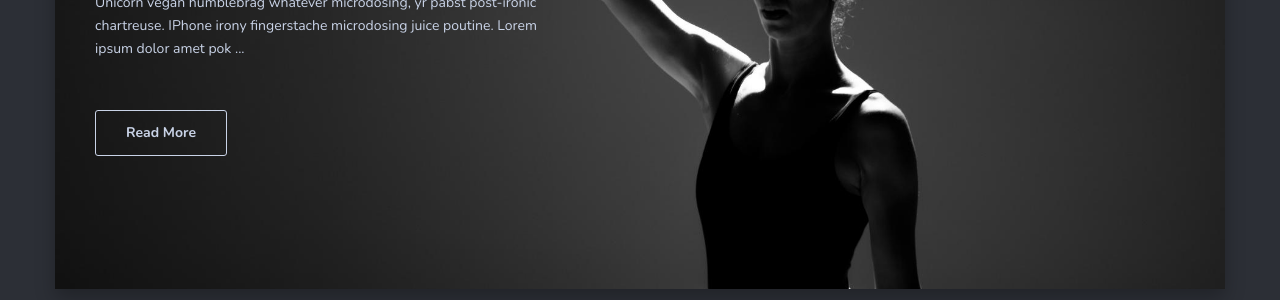
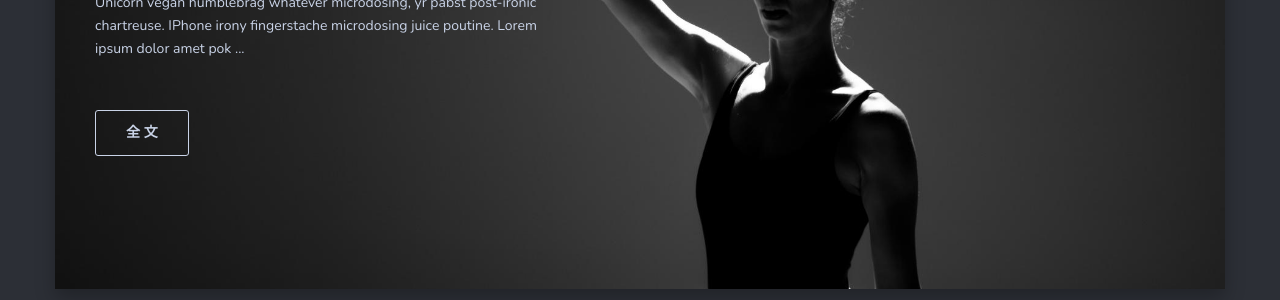
Before and after one commit to D-BI-TECH/D-BI-TECH.github.io, a Jekyll site: the page built from index.html, in a window 1280 px wide and 900 px high. Shown: the part 406-706 px from the top of the window. Built offline with Jekyll 4.4.1, drawn with Linux system fonts in a browser that asks for light colours; nearby versions of some CDN libraries; the list of posts is cut into pages by our own code.

Commit message:
Update index.html

```diff
--- a/index.html
+++ b/index.html
@@ -19,7 +19,7 @@
 						</div>
 						<h2 class="article-title"><a href="{{ post.url | prepend: site.baseurl }}">{{post.title}}</a></h2>
 						<p class="article-excerpt">{% if post.description %}{{ post.description | strip_html | truncate: 163 }}{% else %}{{ post.content | strip_html | truncate: 163 }}{% endif %}</p>
-						<a href="{{ post.url | prepend: site.baseurl }}" class="button read-more">Read More</a>
+						<a href="{{ post.url | prepend: site.baseurl }}" class="button read-more">全 文</a>
 					</div>
 				</div>
 			</article> <!-- /.article-first -->
```
